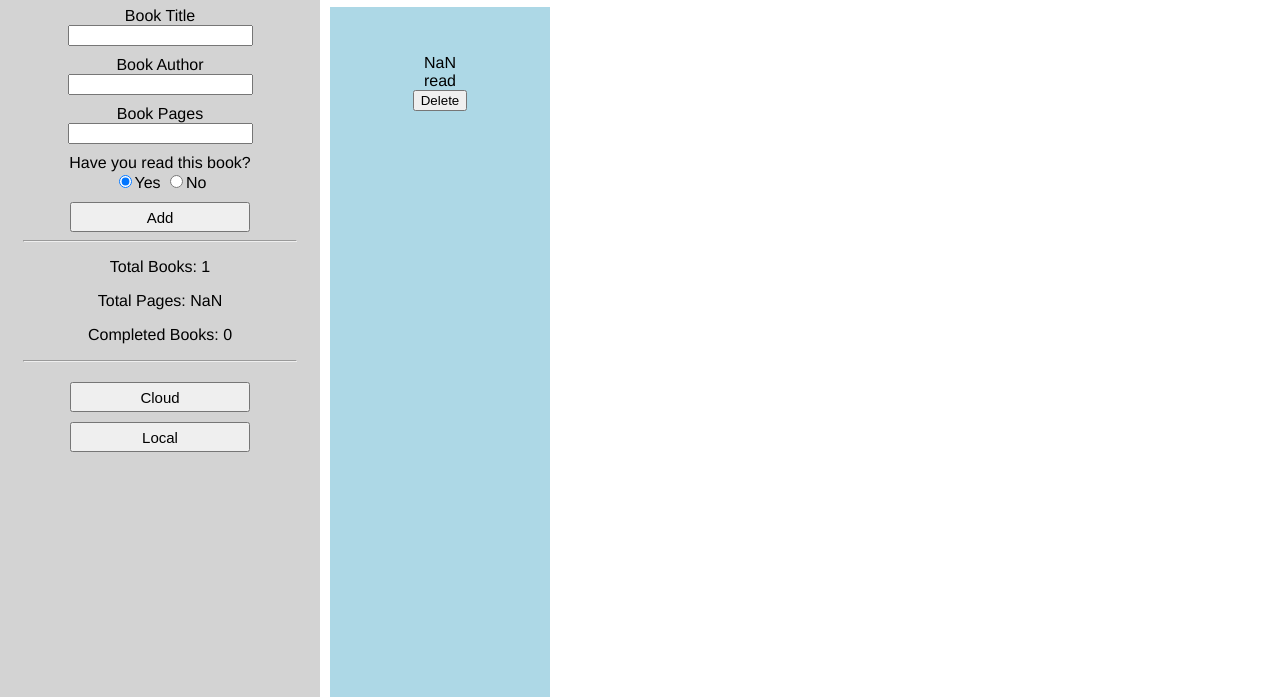
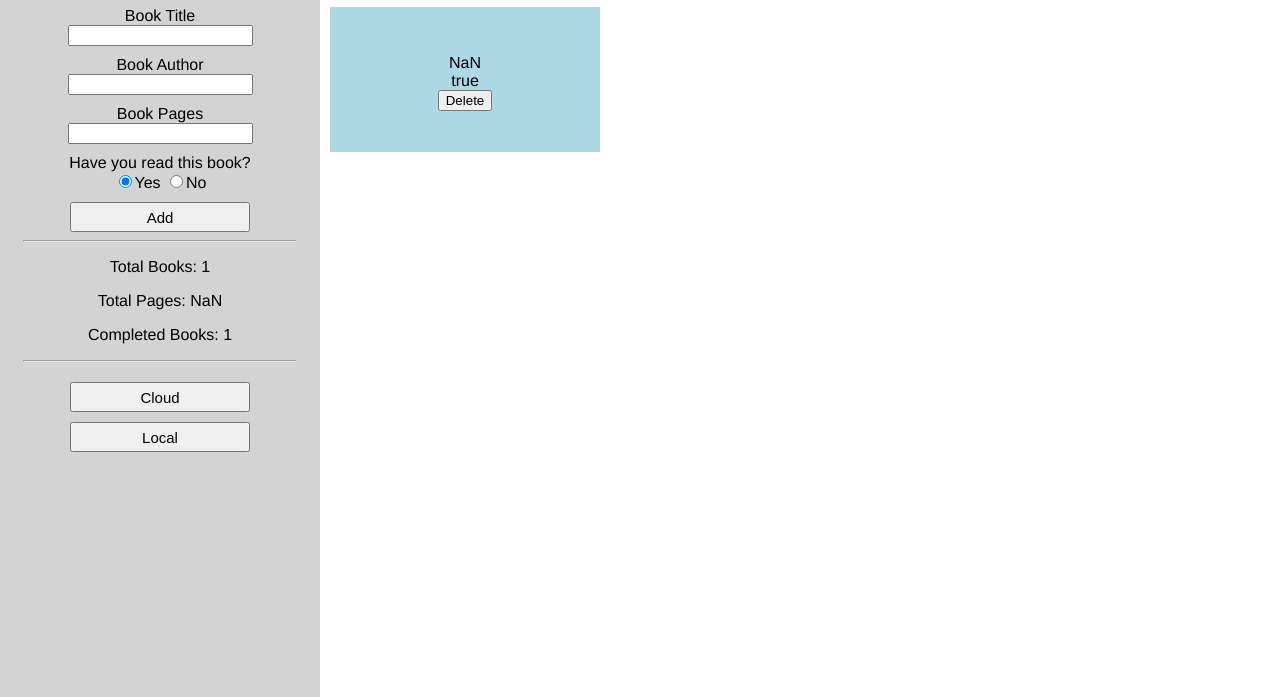
Before and after one commit to skippy-gg/library, a plain HTML site: page index.html in a window 1280 px wide. Both pictures are taken after a click on the element "Add". Shown: the part 103-800 px from the top of the page. Drawn offline with Linux system fonts and the light colour scheme.

Commit message:
Minor formatting changes

```diff
--- a/index.html
+++ b/index.html
@@ -26,9 +26,9 @@
                     <input type="text" id="bookpages" name ="bookpages">
                 </div>
                 <div class="book-read">
-                    <label for="bookread">Have you read this book?</label><br>
-                    <input type="radio" name="bookread" value="read" checked>Yes</input>
-                    <input type="radio" name="bookread" value="not read">No</input>
+                    <label for="isread">Have you read this book?</label><br>
+                    <input type="radio" id="read" name="bookread" value="true" checked>Yes</input>
+                    <input type="radio" id="not-read" name="bookread" value="false">No</input>
                 </div>
                 <div class="addBtn">
                     <button type="button">Add</button>
--- a/style.css
+++ b/style.css
@@ -1,8 +1,8 @@
 body{
     margin: 0px;
     font-family: helvetica;
-    width: 100vw;
-    height: 100vw;
+    /* width: 100vw;
+    height: 100vw; */
 }
 
 .container{
@@ -20,9 +20,10 @@ body{
     margin-top: 10px;
 }
 .library{
-    display: flex;
+    display: inline-flex;
     flex-wrap: wrap;
-    min-width: 75%
+    min-width: 75%;
+    align-content: flex-start;
 }
 
 .navbar{
@@ -46,7 +47,8 @@ nav h3{
     background-color: lightblue;
     margin: 10px;
     padding: 10px;
-    min-width: 200px;
+    min-width: 250px;
+    min-height: 125px;
     align-items: center;
 }
 
```
